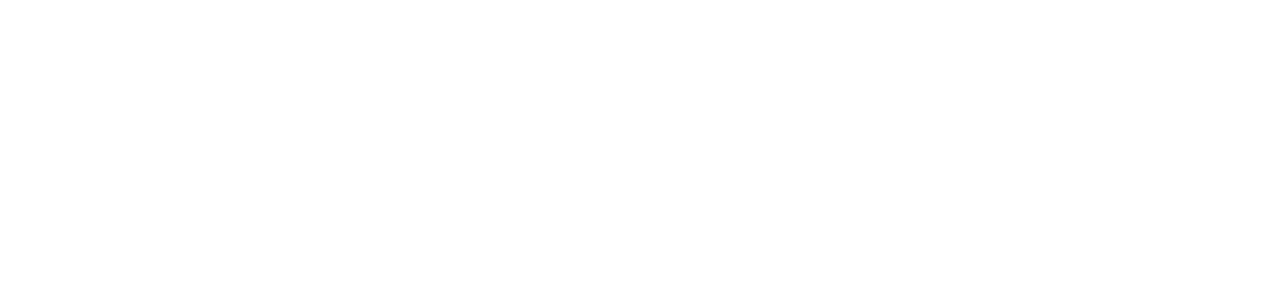
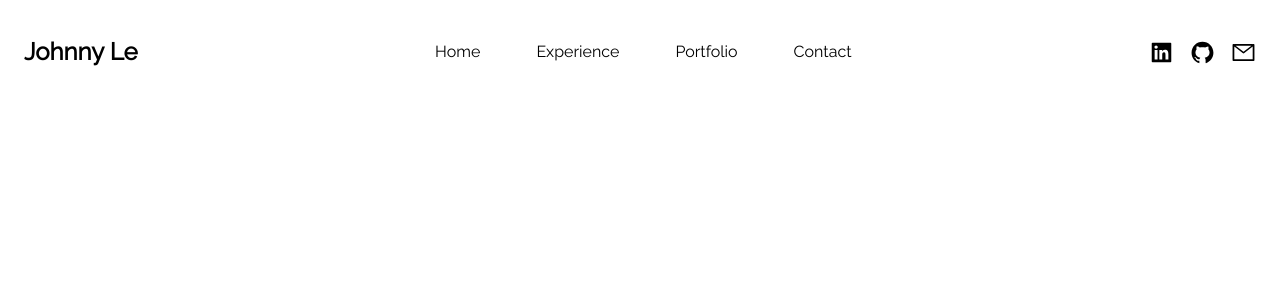
Before and after one commit to trungjle/portfolio, a Next.js app: page / in a window 1280 px wide. Shown: the top 300 px of the page. Built offline with nearby package versions, Linux system fonts and the light colour scheme.

Commit message:
Added navbar

```diff
--- /dev/null
+++ b/components/LinkButton.tsx
@@ -0,0 +1,21 @@
+import Link from "next/link";
+import { MouseEventHandler } from "react";
+
+export interface LinkButtonProps {
+    href: string
+    buttonName: string
+    onClick?: MouseEventHandler
+}
+
+export const LinkButton = (props: LinkButtonProps) => {
+    return (
+        <li className="p-4 relative group hover:text-blue-400" onClick={props.onClick}>
+            <Link href={props.href}>
+                {props.buttonName}
+            </Link>
+            <span className="absolute bottom-0.5 left-0 w-0 h-1 bg-blue-400 transition-all group-hover:w-full duration-300" />
+        </li>
+    )
+}
+
+export default LinkButton;
--- /dev/null
+++ b/components/Navbar.tsx
@@ -0,0 +1,79 @@
+import Link from "next/link";
+import React, { useState } from "react";
+import { AiOutlineMenu, AiOutlineClose, AiFillLinkedin, AiFillGithub, AiOutlineMail } from "react-icons/ai";
+import LinkButton from "./LinkButton";
+
+export const Navbar = () => {
+    const [nav, setNav] = useState(false);
+
+    const handleNav = () => {
+        setNav(!nav);
+    };
+
+    return (
+        <div className="fixed left-0 top-0 w-full z-10 ease-in duration-300">
+            <div className="max-w-[1500px] m-auto flex justify-between items-center p-6">
+                <Link href="/">
+                    <h1 className="font-bold text-2xl">
+                        Johnny Le
+                    </h1>
+                </Link>
+                <ul className="hidden sm:flex space-x-6">
+                    <LinkButton href="/" buttonName="Home" />
+                    <LinkButton href="/#experience" buttonName="Experience" />
+                    <LinkButton href="/#portfolio" buttonName="Portfolio" />
+                    <LinkButton href="/#contact" buttonName="Contact" />
+                </ul>
+                <div className="hidden sm:flex space-x-4">
+                    <a href="https://www.linkedin.com/in/trungjle/">
+                        <AiFillLinkedin size={25} className="hover:text-blue-400" />
+                    </a>
+                    <a href="https://github.com/trungjle/">
+                        <AiFillGithub size={25} className="hover:text-blue-400" />
+                    </a>
+                    <a href="mailto:tle1911@gmail.com">
+                        <AiOutlineMail size={25} className="hover:text-blue-400" />
+                    </a>
+                </div>
+
+                {/* Mobile Button */}
+                <div onClick={handleNav} className="block sm:hidden z-10">
+                    {nav ? (
+                        <AiOutlineClose size={20} />
+                    ) : (
+                        <AiOutlineMenu size={20} />
+                    )}
+                </div>
+                {/* Mobile Menu */}
+                <div className={
+                    nav
+                        ? "sm:hidden absolute top-0 left-0 right-0 bottom-0 flex justify-center items-center w-full h-screen text-center ease-in-out duration-300"
+                        : "sm:hidden absolute top-0 left-[-100%] right-0 bottom-0 flex justify-center items-center w-full h-screen text-center ease-in-out duration-300"
+                }
+                >
+                    <ul className="text-xl">
+                        <LinkButton href="/" buttonName="Home" onClick={handleNav} />
+                        <LinkButton href="/#experience" buttonName="Experience" onClick={handleNav} />
+                        <LinkButton href="/#portfolio" buttonName="Portfolio" onClick={handleNav} />
+                        <LinkButton href="/#contact" buttonName="Contact" onClick={handleNav} />
+                        <li className="mt-6">
+                            <div className="flex justify-center items-center space-x-5">
+                                <a href="https://www.linkedin.com/in/trungjle/">
+                                    <AiFillLinkedin size={25} className="hover:text-blue-400" />
+                                </a>
+                                <a href="https://github.com/trungjle/">
+                                    <AiFillGithub size={25} className="hover:text-blue-400" />
+                                </a>
+                                <a href="mailto:tle1911@gmail.com">
+                                    <AiOutlineMail size={25} className="hover:text-blue-400" />
+                                </a>
+                            </div>
+                        </li>
+                    </ul>
+                </div>
+            </div >
+        </div >
+    );
+};
+
+export default Navbar;
--- a/package.json
+++ b/package.json
@@ -19,6 +19,7 @@
     "next": "13.1.1",
     "react": "18.2.0",
     "react-dom": "18.2.0",
+    "react-icons": "^4.7.1",
     "tailwind": "^4.0.0",
     "typescript": "4.9.4"
   },
--- a/pages/_app.tsx
+++ b/pages/_app.tsx
@@ -1,6 +1,18 @@
-import '../styles/globals.css'
-import type { AppProps } from 'next/app'
+import "../styles/globals.css"
+import type { AppProps } from "next/app"
+import { Raleway } from "@next/font/google"
+import { Navbar } from "../components/Navbar"
+
+const raleway = Raleway({
+  weight: "400",
+  subsets: ["latin"]
+})
 
 export default function App({ Component, pageProps }: AppProps) {
-  return <Component {...pageProps} />
+  return (
+    <main className={raleway.className}>
+      <Navbar />
+      <Component {...pageProps} />
+    </main>
+  )
 }
--- a/pages/index.tsx
+++ b/pages/index.tsx
@@ -9,7 +9,7 @@
   return (
     <>
       <Head>
-        <title>My React App</title>
+        <title>Johnny Le - Portfolio</title>
         <meta name="description" content="Generated by create next app" />
         <meta name="viewport" content="width=device-width, initial-scale=1" />
         <link rel="icon" href={prefix + '/favicon.ico'} />
--- a/styles/globals.css
+++ b/styles/globals.css
@@ -1,3 +1,19 @@
 @tailwind base;
+
+@layer base {
+    html {
+        @apply text-black;
+    }
+}
+
 @tailwind components;
 @tailwind utilities;
+
+html {
+    scroll-behavior: smooth;
+}
+
+:root {
+    --primary-color: #fff;
+    --secondary-color: #000;
+}
```
Also changed, not shown: 1 other file (tests, documents, lock files or other folders).
